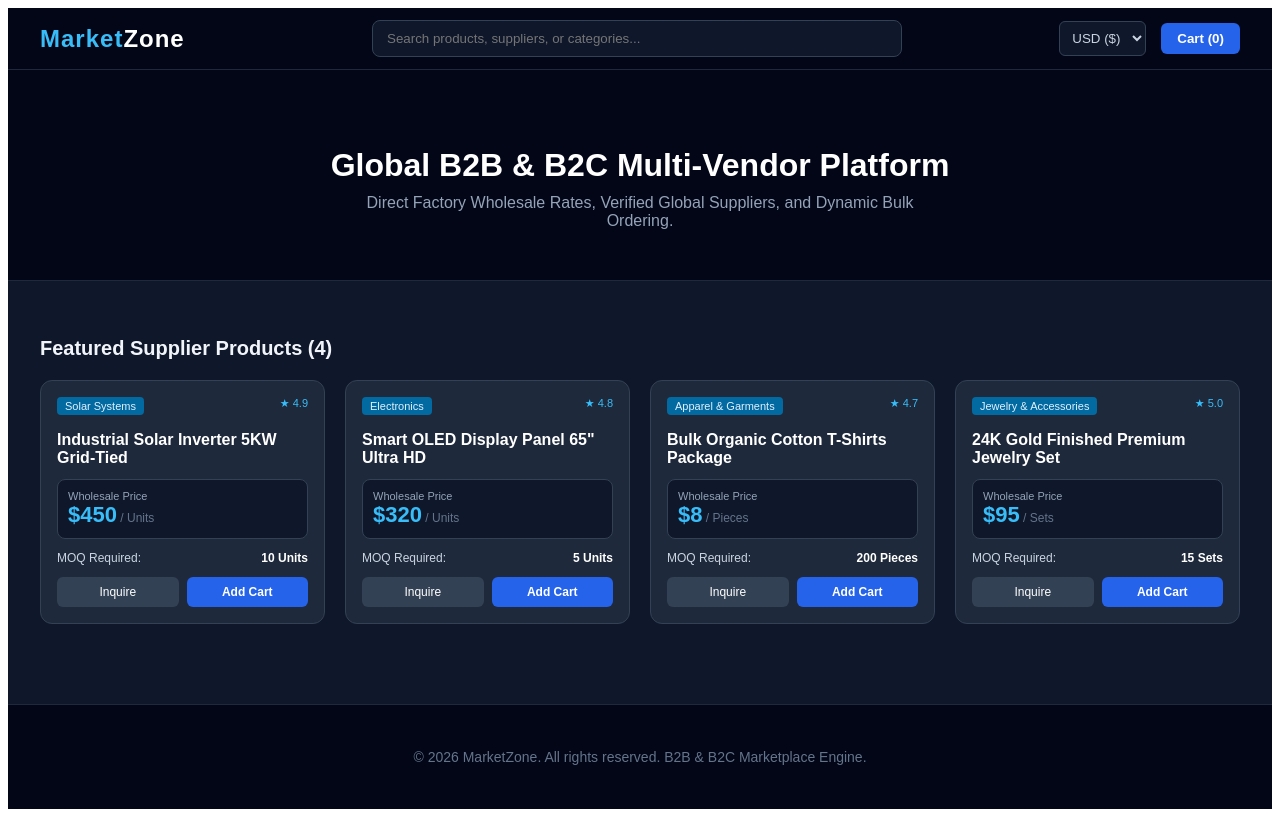
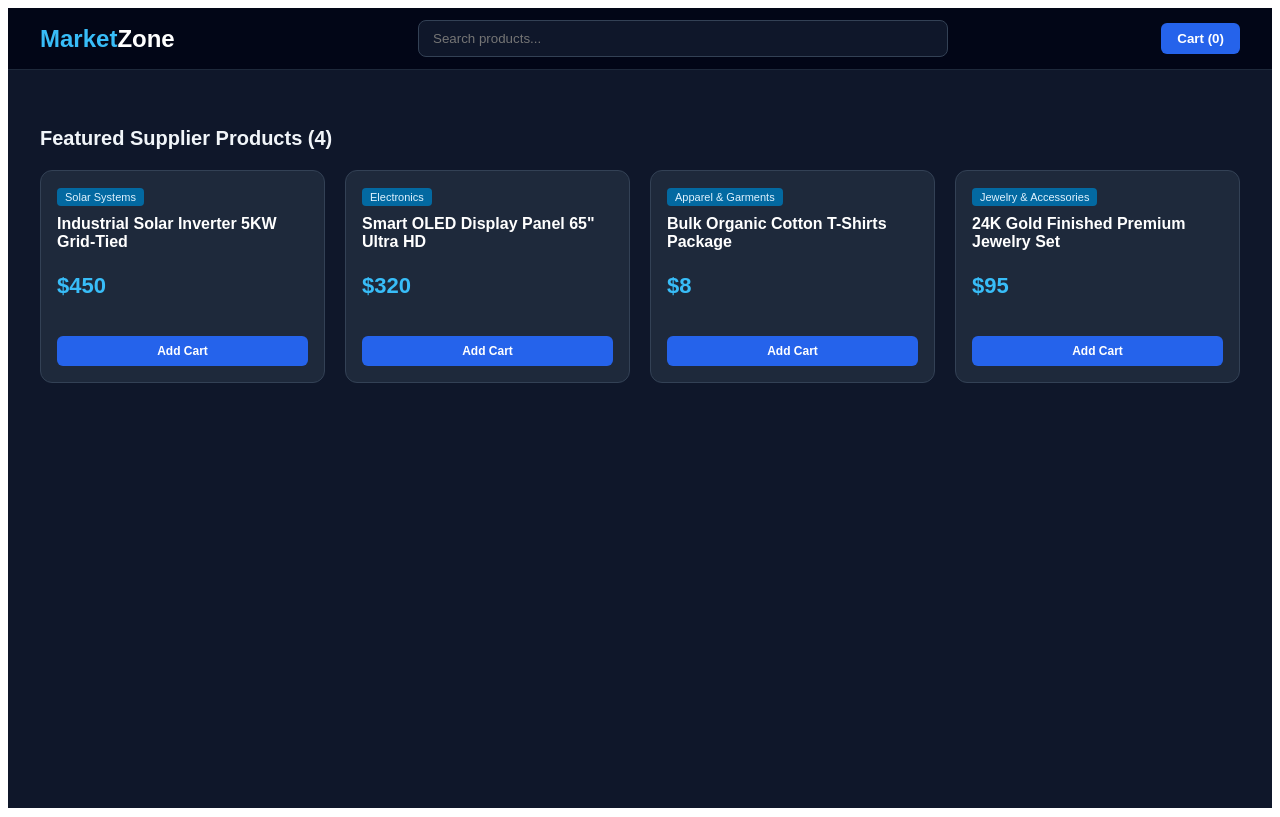
Before and after one commit to pateljabir786/MarketZone-Core, a Next.js app: page / in a window 1280 px wide. Built offline with nearby package versions, Linux system fonts and the light colour scheme.

Commit message:
Update page.js

```diff
--- a/app/page.js
+++ b/app/page.js
@@ -3,42 +3,10 @@
 import React, { useState } from 'react';
 
 const PRODUCTS = [
-  {
-    id: 1,
-    name: 'Industrial Solar Inverter 5KW Grid-Tied',
-    category: 'Solar Systems',
-    priceUSD: 450,
-    moq: 10,
-    unit: 'Units',
-    rating: '4.9',
-  },
-  {
-    id: 2,
-    name: 'Smart OLED Display Panel 65" Ultra HD',
-    category: 'Electronics',
-    priceUSD: 320,
-    moq: 5,
-    unit: 'Units',
-    rating: '4.8',
-  },
-  {
-    id: 3,
-    name: 'Bulk Organic Cotton T-Shirts Package',
-    category: 'Apparel & Garments',
-    priceUSD: 8,
-    moq: 200,
-    unit: 'Pieces',
-    rating: '4.7',
-  },
-  {
-    id: 4,
-    name: '24K Gold Finished Premium Jewelry Set',
-    category: 'Jewelry & Accessories',
-    priceUSD: 95,
-    moq: 15,
-    unit: 'Sets',
-    rating: '5.0',
-  },
+  { id: 1, name: 'Industrial Solar Inverter 5KW Grid-Tied', category: 'Solar Systems', priceUSD: 450, moq: 10, unit: 'Units', rating: '4.9' },
+  { id: 2, name: 'Smart OLED Display Panel 65" Ultra HD', category: 'Electronics', priceUSD: 320, moq: 5, unit: 'Units', rating: '4.8' },
+  { id: 3, name: 'Bulk Organic Cotton T-Shirts Package', category: 'Apparel & Garments', priceUSD: 8, moq: 200, unit: 'Pieces', rating: '4.7' },
+  { id: 4, name: '24K Gold Finished Premium Jewelry Set', category: 'Jewelry & Accessories', priceUSD: 95, moq: 15, unit: 'Sets', rating: '5.0' },
 ];
 
 export default function Home() {
@@ -52,39 +20,20 @@ export default function Home() {
 
   return (
     <div style={{ backgroundColor: '#0f172a', color: '#f8fafc', minHeight: '100vh', fontFamily: 'sans-serif' }}>
-      {/* HEADER */}
       <header style={{ borderBottom: '1px solid #1e293b', backgroundColor: '#020617', padding: '12px 20px', position: 'sticky', top: 0, zIndex: 50 }}>
         <div style={{ maxWidth: '1200px', margin: '0 auto', display: 'flex', alignItems: 'center', justifyContent: 'space-between', gap: '15px', flexWrap: 'wrap' }}>
-
-          <div style={{ fontSize: '24px', fontWeight: 'bold', color: '#38bdf8', letterSpacing: '1px' }}>
+          <div style={{ fontSize: '24px', fontWeight: 'bold', color: '#38bdf8' }}>
             Market<span style={{ color: '#fff' }}>Zone</span>
           </div>
-
           <div style={{ flex: '1', maxWidth: '500px', minWidth: '250px' }}>
             <input
               type="text"
-              placeholder="Search products, suppliers, or categories..."
+              placeholder="Search products..."
               value={search}
               onChange={(e) => setSearch(e.target.value)}
-              style={{
-                width: '100%',
-                padding: '10px 14px',
-                borderRadius: '8px',
-                border: '1px solid #334155',
-                backgroundColor: '#0f172a',
-                color: '#fff',
-                outline: 'none',
-              }}
+              style={{ width: '100%', padding: '10px 14px', borderRadius: '8px', border: '1px solid #334155', backgroundColor: '#0f172a', color: '#fff', outline: 'none' }}
             />
           </div>
-
-          <div style={{ display: 'flex', alignItems: 'center', gap: '15px' }}>
-            <select style={{ backgroundColor: '#0f172a', color: '#cbd5e1', border: '1px solid #334155', padding: '8px', borderRadius: '6px' }}>
-              <option>USD ($)</option>
-              <option>EUR (€)</option>
-              <option>INR (₹)</option>
-            </select>
-
           <button
             onClick={() => setCartCount(cartCount + 1)}
             style={{ backgroundColor: '#2563eb', color: '#fff', border: 'none', padding: '8px 16px', borderRadius: '6px', fontWeight: 'bold', cursor: 'pointer' }}
@@ -92,85 +41,30 @@ export default function Home() {
             Cart ({cartCount})
           </button>
         </div>
-        </div>
       </header>
 
-      {/* HERO BANNER */}
-      <section style={{ textAlign: 'center', padding: '50px 20px', backgroundColor: '#020617', borderBottom: '1px solid #1e293b' }}>
-        <h1 style={{ fontSize: '32px', fontWeight: '800', color: '#fff', marginBottom: '10px' }}>
-          Global B2B & B2C Multi-Vendor Platform
-        </h1>
-        <p style={{ color: '#94a3b8', fontSize: '16px', maxWidth: '600px', margin: '0 auto' }}>
-          Direct Factory Wholesale Rates, Verified Global Suppliers, and Dynamic Bulk Ordering.
-        </p>
-      </section>
-
-      {/* CATALOG */}
       <main style={{ maxWidth: '1200px', margin: '0 auto', padding: '40px 20px' }}>
         <h2 style={{ fontSize: '20px', fontWeight: '700', marginBottom: '20px', color: '#f1f5f9' }}>
           Featured Supplier Products ({filteredProducts.length})
         </h2>
-
         <div style={{ display: 'grid', gridTemplateColumns: 'repeat(auto-fit, minmax(260px, 1fr))', gap: '20px' }}>
           {filteredProducts.map((item) => (
-            <div
-              key={item.id}
-              style={{
-                backgroundColor: '#1e293b',
-                borderRadius: '12px',
-                border: '1px solid #334155',
-                padding: '16px',
-                display: 'flex',
-                flexDirection: 'column',
-                justifyContent: 'space-between',
-              }}
-            >
+            <div key={item.id} style={{ backgroundColor: '#1e293b', borderRadius: '12px', border: '1px solid #334155', padding: '16px', display: 'flex', flexDirection: 'column', justifyContent: 'space-between' }}>
               <div>
-                <div style={{ display: 'flex', justifyContent: 'space-between', fontSize: '11px', marginBottom: '10px' }}>
-                  <span style={{ backgroundColor: '#0369a1', color: '#e0f2fe', padding: '3px 8px', borderRadius: '4px' }}>
-                    {item.category}
-                  </span>
-                  <span style={{ color: '#38bdf8' }}>★ {item.rating}</span>
+                <span style={{ backgroundColor: '#0369a1', color: '#e0f2fe', padding: '3px 8px', borderRadius: '4px', fontSize: '11px' }}>{item.category}</span>
+                <h3 style={{ fontSize: '16px', fontWeight: '600', color: '#fff', margin: '10px 0' }}>{item.name}</h3>
+                <p style={{ fontSize: '22px', fontWeight: 'bold', color: '#38bdf8' }}>${item.priceUSD}</p>
               </div>
-
-                <h3 style={{ fontSize: '16px', fontWeight: '600', color: '#fff', marginBottom: '12px' }}>
-                  {item.name}
-                </h3>
-
-                <div style={{ backgroundColor: '#0f172a', padding: '10px', borderRadius: '8px', border: '1px solid #334155', marginBottom: '12px' }}>
-                  <span style={{ fontSize: '11px', color: '#94a3b8', display: 'block' }}>Wholesale Price</span>
-                  <span style={{ fontSize: '22px', fontWeight: 'bold', color: '#38bdf8' }}>${item.priceUSD}</span>
-                  <span style={{ fontSize: '12px', color: '#64748b' }}> / {item.unit}</span>
-                </div>
-              </div>
-
-              <div>
-                <div style={{ fontSize: '12px', color: '#cbd5e1', marginBottom: '12px', display: 'flex', justifyContent: 'space-between' }}>
-                  <span>MOQ Required:</span>
-                  <span style={{ fontWeight: 'bold', color: '#fff' }}>{item.moq} {item.unit}</span>
-                </div>
-
-                <div style={{ display: 'grid', gridTemplateColumns: '1fr 1fr', gap: '8px' }}>
-                  <button style={{ backgroundColor: '#334155', color: '#fff', border: 'none', padding: '8px', borderRadius: '6px', fontSize: '12px', cursor: 'pointer' }}>
-                    Inquire
-                  </button>
               <button
                 onClick={() => setCartCount(cartCount + 1)}
-                    style={{ backgroundColor: '#2563eb', color: '#fff', border: 'none', padding: '8px', borderRadius: '6px', fontSize: '12px', fontWeight: 'bold', cursor: 'pointer' }}
+                style={{ backgroundColor: '#2563eb', color: '#fff', border: 'none', padding: '8px', borderRadius: '6px', fontSize: '12px', fontWeight: 'bold', cursor: 'pointer', marginTop: '15px' }}
               >
                 Add Cart
               </button>
             </div>
-              </div>
-            </div>
           ))}
         </div>
       </main>
-
-      {/* FOOTER */}
-      <footer style={{ borderTop: '1px solid #1e293b', backgroundColor: '#020617', padding: '30px 20px', textAlign: 'center', color: '#64748b', fontSize: '14px', marginTop: '40px' }}>
-        <p>© 2026 MarketZone. All rights reserved. B2B & B2C Marketplace Engine.</p>
-      </footer>
     </div>
   );
 }
```
Lines whose indentation alone changed are shown as unchanged.
